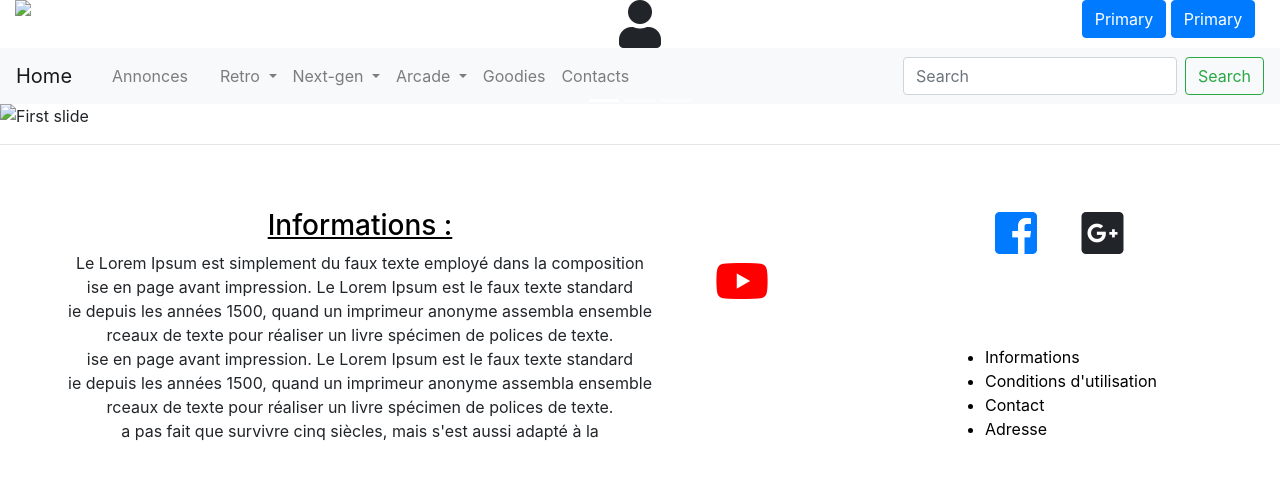
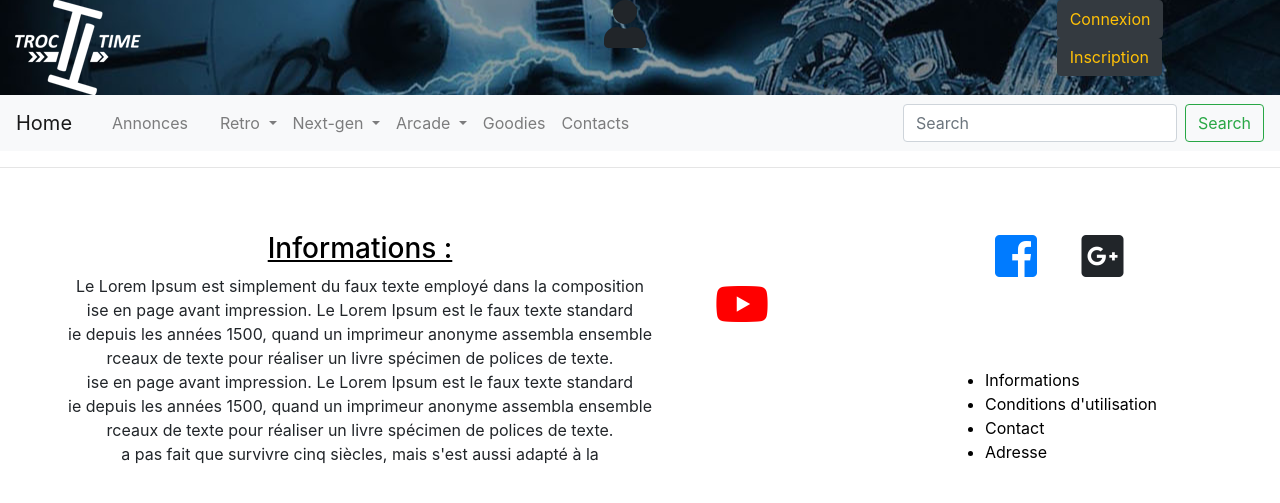
Before and after one commit to RomainStut/retroc, a Symfony app: template templates/layout.html.twig in a window 1280 px wide. Shown: the top 503 px of the page. Run offline with Twig, Linux system fonts and the light colour scheme; the template is opened without the code that fills it, so the values that code supplies are empty; some libraries are stand-ins or nearby versions.

Commit message:
headerfront

```diff
--- /dev/null
+++ b/public/css/style.css
@@ -0,0 +1,7 @@
+#head{
+
+    background-image: url("../images/fondheader.jpg") ;
+    background-repeat: no-repeat;
+    background-position: center;
+
+}
--- a/templates/layout.html.twig
+++ b/templates/layout.html.twig
@@ -3,23 +3,26 @@
 <html>
 <head>
 	<meta charset="UTF-8">
+    <meta name="viewport" content="width=device-width, initial-scale=1">
 	<title>{% block title %}{% endblock%}</title>
     {% block css %}
         <!-- Boostrap.css -->
         <link rel="stylesheet" href="{{ asset('css/bootstrap.min.css') }}">
         <!-- FontAwesome v5.x -->
         <link rel="stylesheet" href="https://use.fontawesome.com/releases/v5.0.13/css/all.css" integrity="sha384-DNOHZ68U8hZfKXOrtjWvjxusGo9WQnrNx2sqG0tfsghAvtVlRW3tvkXWZh58N9jp" crossorigin="anonymous">
+        <link rel="stylesheet" type="text/css" href="{{ asset('css/style.css') }}">
+
     {% endblock %}
 </head>
 <body>
     <!-- Header -->
 
     <header>
-        <div class="container-fluid">
-            <div class="row">
+        <div class="container-fluid" id="head">
+            <div class="row img-fluid">
                 <div class="col-md-2">
                     <div class="d-flex justify-content-start">
-                        <img src="http://via.placeholder.com/200x100" >
+                        <img src="images/logo.png" >
                     </div>
                 </div>
                 <div class="col-md-8">
@@ -28,8 +31,8 @@
                     </div>
                 </div>
                 <div class="col-md-2">
-                    <button type="button" class="btn btn-primary">Primary</button>
-                    <button type="button" class="btn btn-primary">Primary</button>
+                    <button type="button" class="btn btn-dark text-warning">Connexion</button>
+                    <button type="button" class="btn btn-dark text-warning">Inscription</button>
                 </div>
             </div>
         </div>
@@ -100,32 +103,7 @@
                 </form>
             </div>
         </nav>
-        <div id="carouselExampleIndicators" class="carousel slide" data-ride="carousel">
-            <ol class="carousel-indicators">
-                <li data-target="#carouselExampleIndicators" data-slide-to="0" class="active"></li>
-                <li data-target="#carouselExampleIndicators" data-slide-to="1"></li>
-                <li data-target="#carouselExampleIndicators" data-slide-to="2"></li>
-            </ol>
-            <div class="carousel-inner">
-                <div class="carousel-item active">
-                    <img class="d-block w-100" src="http://via.placeholder.com/900x300" alt="First slide">
-                </div>
-                <div class="carousel-item">
-                    <img class="d-block w-100" src="http://via.placeholder.com/900x300" alt="Second slide">
-                </div>
-                <div class="carousel-item">
-                    <img class="d-block w-100" src="http://via.placeholder.com/900x300" alt="Third slide">
-                </div>
-            </div>
-            <a class="carousel-control-prev" href="#carouselExampleIndicators" role="button" data-slide="prev">
-                <span class="carousel-control-prev-icon" aria-hidden="true"></span>
-                <span class="sr-only">Previous</span>
-            </a>
-            <a class="carousel-control-next" href="#carouselExampleIndicators" role="button" data-slide="next">
-                <span class="carousel-control-next-icon" aria-hidden="true"></span>
-                <span class="sr-only">Next</span>
-            </a>
-        </div>
+
 
 
     </header>
```
Also changed, not shown: templates/home/index.html.twig (+25 -2 lines), public/images/fondheader.jpg (added), public/images/logo.png (added).
